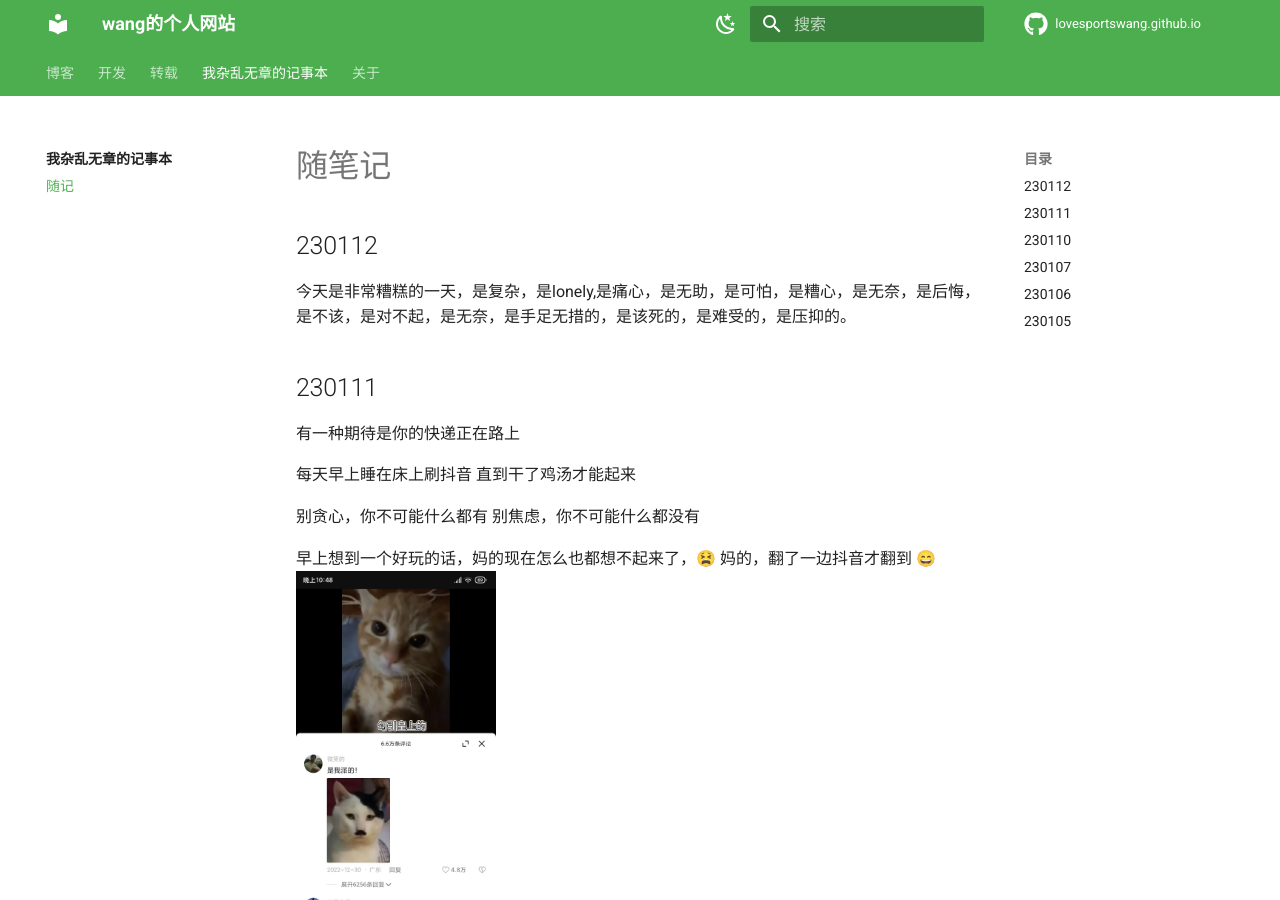
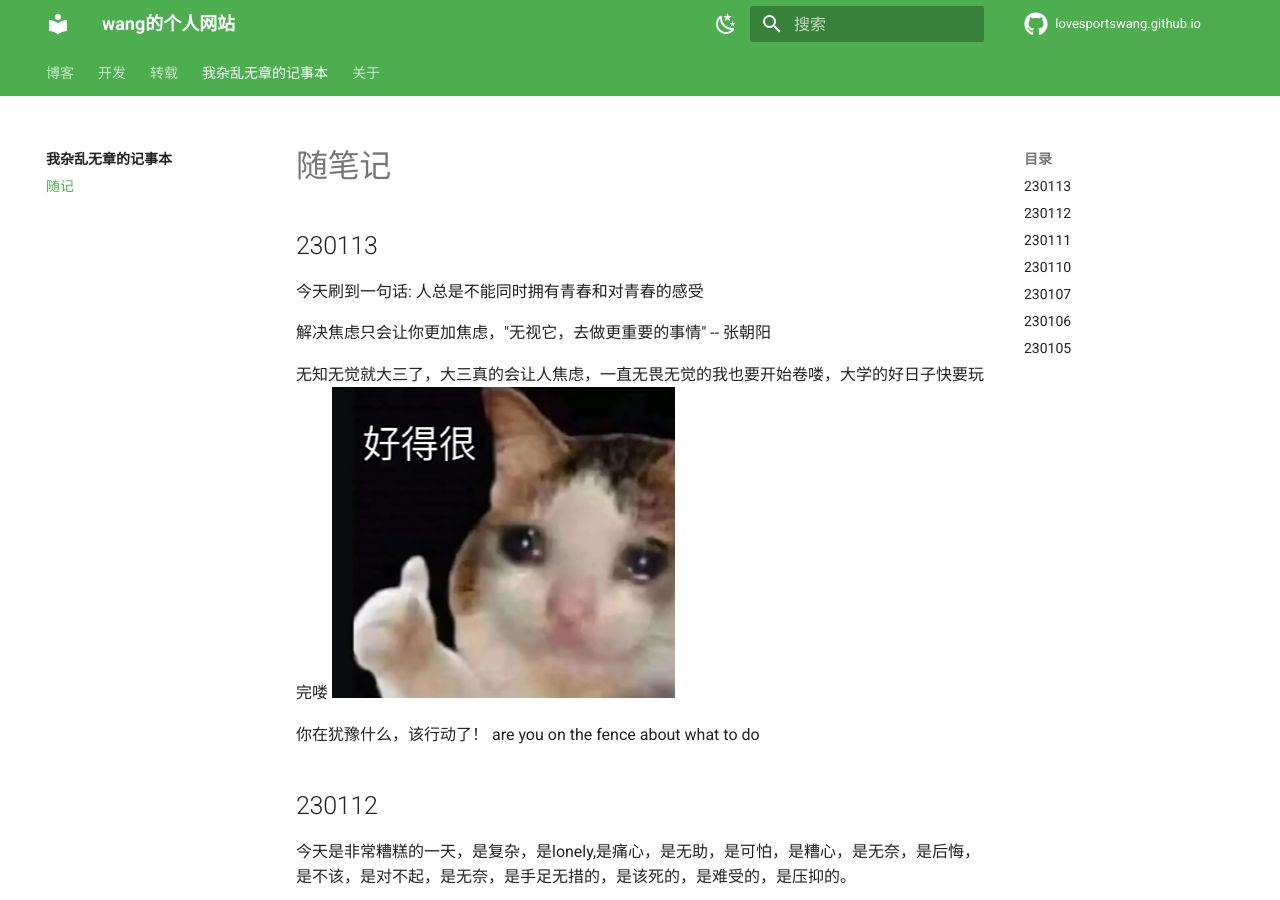
Before and after one commit to lovesportswang/lovesportswang.github.io, an MkDocs documentation site: the page built from docs/diary/随笔记.md, in a window 1280 px wide and 900 px high. Built offline with MkDocs 1.6.1 and Material for MkDocs 9.7.7, drawn with Linux system fonts in a browser that asks for light colours; comment, search, counter and statistics services are not loaded.

Commit message:
230113 commit

```diff
--- a/docs/diary/随笔记.md
+++ b/docs/diary/随笔记.md
@@ -1,4 +1,15 @@
 # 随笔记
+
+## 230113
+今天刷到一句话: 人总是不能同时拥有青春和对青春的感受
+
+解决焦虑只会让你更加焦虑，"无视它，去做更重要的事情" -- 张朝阳
+
+无知无觉就大三了，大三真的会让人焦虑，一直无畏无觉的我也要开始卷喽，大学的好日子快要玩完喽
+![好的很](随笔记.assets/image-20230106223402725.png)
+
+你在犹豫什么，该行动了！
+are you on the fence about what to do
 
 
 ## 230112
@@ -13,7 +24,7 @@
 
 早上想到一个好玩的话，妈的现在怎么也都想不起来了，😫
 妈的，翻了一边抖音才翻到 😄
-![img.png](随笔记.assets/img.png){ width="200"}
+![img.png](随笔记.assets/img.png){ width="150"}
 
 
 
```
